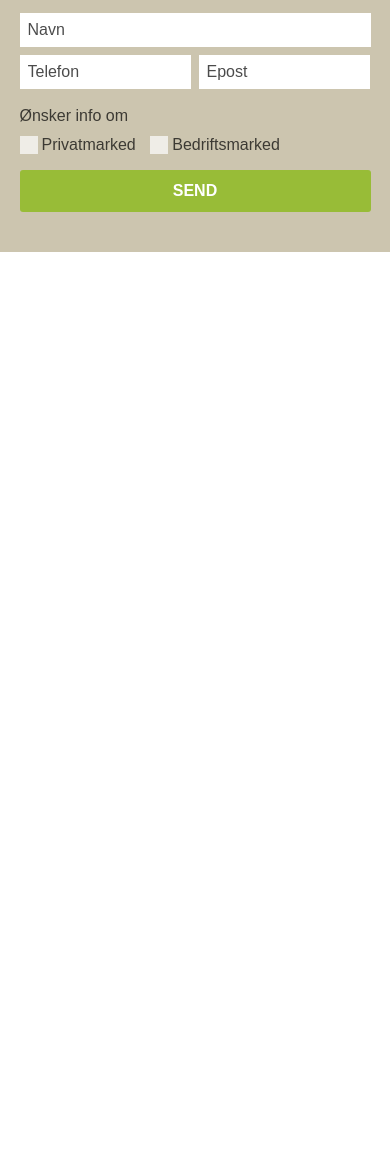
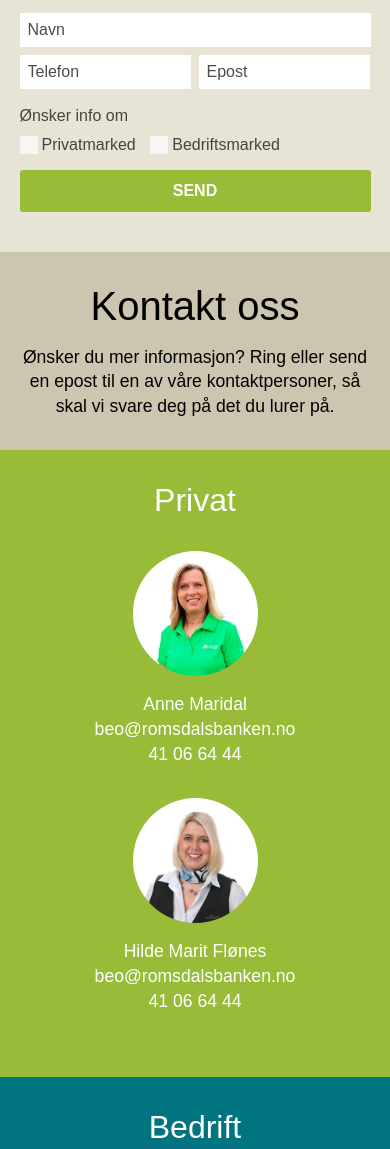
Before and after one commit to Seljehaug/Romsdalsbanken, a plain HTML site: page index.html in a window 390 px wide. Shown: the part 3568-4717 px from the top of the page. Before the commit the page ends 3820 px from the top, so only its background shows below. Drawn offline with nearby package versions, Linux system fonts and the light colour scheme; a web font is replaced by a local one.

Commit message:
section seven, eight and nine

```diff
--- a/css/styles.sass
+++ b/css/styles.sass
@@ -29,6 +29,9 @@ p,a
 @media(max-width: 750px)
 	p,a
 		font-size: 1.1rem
+
+a:hover
+	color: $dark-grey
 
 .inner
 	width: 90%
@@ -115,6 +118,46 @@ p,a
 			margin-bottom: 2rem
 // end of two-boxes
 
+// --- three-boxes ---
+.three-boxes
+	display: flex
+	align-items: center
+	justify-content: space-around
+	max-width: 800px
+	margin: 0 auto
+	.box
+		display: flex
+		flex-direction: column
+	// .box:first-child
+	// 	border: 1px solid purple
+	// .box:nth-child(2)
+	// 	border: 1px solid yellow
+	// .box:last-child
+	// 	border: 1px solid red
+@media(max-width: 750px)
+	.three-boxes
+		flex-wrap: wrap
+		.box:first-child
+			width: 100%
+			h3
+				text-align: center
+				margin-bottom: 2rem
+		.box:nth-child(2)
+			width: 50%
+		.box:last-child
+			width: 50%
+
+@media(max-width: 500px)
+	.three-boxes
+		.box
+			margin-bottom: 2rem
+		.box:first-child
+			h3
+				margin-bottom: 0
+		.box:nth-child(2), .box:last-child
+			width: 100%
+// end of three-boxes
+
 // --- text-section ---
 .text-section
 	max-width: 500px
@@ -139,6 +182,12 @@ p,a
 		.text-box
 			max-width: 500px
 // end of text-section
+
+// --- centered-text-one-col ---
+.centered-text-one-col
+	max-width: 500px
+	margin: 0 auto
+// end of centered-text-one-col
 
 // --- Top section ---
 #top-section
@@ -319,7 +368,7 @@ p,a
 
 // --- contact-form ---
 #contact-form
-	background: $beige
+	background: $beige-light
 	p
 		max-width: 500px
 		margin: 0 auto
@@ -407,5 +456,38 @@ p,a
 				display: block
 			input[type="checkbox"]
 				top: 31px
+// end of contact-form
 
-// end of contact-form
+// --- Contact us ---
+#contact-us
+	background: $beige
+// end of contact us
+
+.contact-person
+	display: flex
+	justify-content: center
+	align-items: center
+	img
+		width: 125px
+		height: 125px
+		border-radius: 100%
+		margin-bottom: 1rem
+	a
+		text-decoration: none
+		color: $white
+		&:hover
+			// color: $dark-grey
+			text-decoration: underline
+			text-decoration-color: $white
+
+// --- Contact private ---
+#contact-private
+	background: $green
+	color: $white
+// end of contact private
+
+// --- Contact private ---
+#contact-business
+	background: $blue
+	color: $white
+// end of contact private
--- a/index.html
+++ b/index.html
@@ -152,5 +152,50 @@
         </div>
       </div>
     </section>
+    <section id="contact-us">
+      <div class="inner">
+        <div class="content-wrapper">
+          <div class="centered-text-one-col">
+            <h2 class="center">Kontakt oss</h2>
+            <p class="center">
+              Ønsker du mer informasjon? Ring eller send en epost til en av våre kontaktpersoner, så skal vi svare deg på det du lurer på.</p>
+          </div>
+        </div>
+      </div>
+    </section>
+    <section id="contact-private">
+      <div class="inner">
+        <div class="content-wrapper">
+          <div class="three-boxes">
+            <div class="box">
+              <h3>Privat </h3>
+            </div>
+            <div class="box contact-person"><img src="img/employees/anne_maridal.jpg" alt="Anne Maridal">
+              <p class="center">Anne Maridal</p><a href="mailto:beo@romsdalsbanken.no">beo@romsdalsbanken.no</a><a href="tel:41066444">41 06 64 44</a>
+            </div>
+            <div class="box contact-person"><img src="img/employees/hilde_marit_flones.jpg" alt="Hilde Marit Flønes">
+              <p class="center">Hilde Marit Flønes</p><a href="mailto:beo@romsdalsbanken.no">beo@romsdalsbanken.no</a><a href="tel:41066444">41 06 64 44</a>
+            </div>
+          </div>
+        </div>
+      </div>
+    </section>
+    <section id="contact-business">
+      <div class="inner">
+        <div class="content-wrapper">
+          <div class="three-boxes">
+            <div class="box">
+              <h3>Bedrift</h3>
+            </div>
+            <div class="box contact-person"><img src="img/employees/bjorn_steinar_brubak.jpg" alt="Bjørn Steinar Brubæk">
+              <p class="center">Bjørn Steinar Brubæk</p><a href="mailto:beo@romsdalsbanken.no">beo@romsdalsbanken.no</a><a href="tel:41066444">41 06 64 44</a>
+            </div>
+            <div class="box contact-person"><img src="img/employees/anita_pedersen.jpg" alt="Anita Pedersen">
+              <p class="center">Anita Maridal</p><a href="mailto:beo@romsdalsbanken.no">beo@romsdalsbanken.no</a><a href="tel:41066444">41 06 64 44</a>
+            </div>
+          </div>
+        </div>
+      </div>
+    </section>
   </body>
 </html>
```
Also changed, not shown: css/styles.css, img/ansatt-dummy/Anita-Pedersen.jpg (deleted), img/ansatt-dummy/Anne-Maridal.jpg (deleted), img/ansatt-dummy/Bjørn-Steinar-Brubæk.jpg (deleted), img/ansatt-dummy/Bård-Eiliv-Oppigard.jpg (deleted), img/ansatt-dummy/Einar-Henøen.jpg (deleted), img/ansatt-dummy/Hilde-Marit-Flønes.jpg (deleted), img/ansatt-dummy/Odd-Kjetil-Sørgaard.jpg (deleted), img/employees/anita_pedersen.jpg (added), img/employees/anne_maridal.jpg (added), img/employees/bjorn_steinar_brubak.jpg (added), img/employees/hilde_marit_flones.jpg (added), 4 other files.
